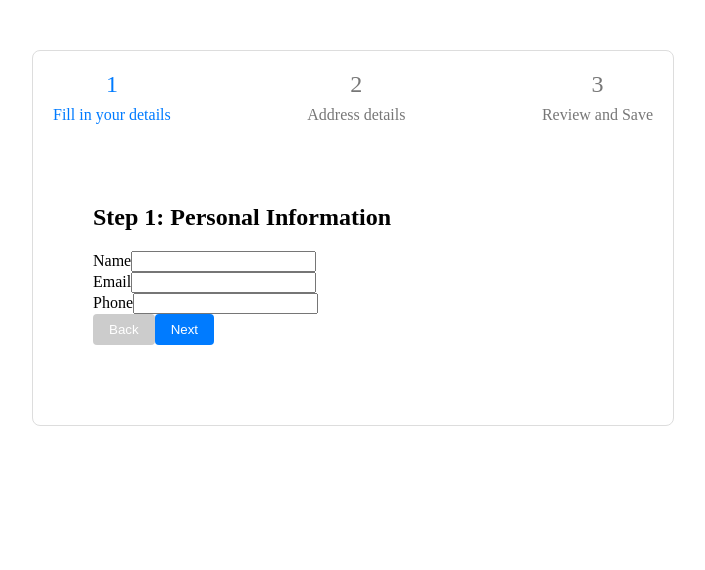
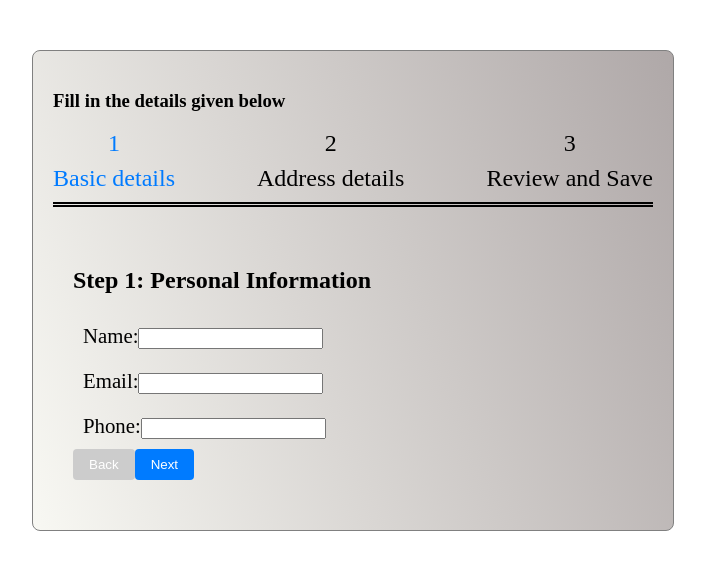
Before and after one commit to Ayesha19297/Multi-step-form, a React (Create React App) app in the folder steps-form/: page / in a window 1280 px wide. Shown: the top 570 px of the page, without its empty margins (287-992 px from the left). Built offline with nearby package versions, Linux system fonts and the light colour scheme; the HTML template or start-up script is replaced by a standard one.

Commit message:
improved ui

```diff
--- /dev/null
+++ b/steps-form/src/Components/Buttons/buttons.css
@@ -0,0 +1,13 @@
+
+  .btn {
+    background-color: #007bff;
+    color: white;
+    padding: 8px 16px;
+    border: none;
+    border-radius: 4px;
+    cursor: pointer;
+  }
+  .btn:disabled {
+    background-color: #ccc;
+    cursor: not-allowed;
+  }
--- a/steps-form/src/Components/Buttons/index.js
+++ b/steps-form/src/Components/Buttons/index.js
@@ -1,4 +1,5 @@
 import React from "react";
+import './buttons.css';
 
 const Buttons = ({ step, handleNext, handlePrev, handleFinish }) => {
   return (
--- a/steps-form/src/Components/MultiStepForm/form.css
+++ b/steps-form/src/Components/MultiStepForm/form.css
@@ -5,9 +5,13 @@
   max-width: 600px;
   margin: 50px auto;
   padding: 20px;
-  border: 1px solid #ddd;
+  border: 1px solid gray;
   border-radius: 8px;
-  /* background-color: #e2e1e1; */
+  background-image: linear-gradient(
+    250deg,
+    rgb(175, 168, 168),
+    rgb(248, 248, 243)
+  );
   font-family: "Times New Roman", Times, serif;
 }
 
@@ -15,6 +19,8 @@
   display: flex;
   justify-content: space-between;
   margin-bottom: 20px;
+  padding-bottom: 10px;
+  border-bottom: 5px double black;
 }
 
 .step-item {
@@ -23,14 +29,15 @@
 
 .step-number {
   font-size: 1.5rem;
-  color: #777;
+  color: black;
 }
 
 .step-title {
   display: block;
   margin-top: 8px;
   font-weight: 500;
-  color: #777;
+  color: black;
+  font-size: 1.5rem;
 }
 
 .step-item.active .step-number {
@@ -42,23 +49,5 @@
 }
 
 .form-content {
-  margin-bottom: 20px;
+  margin-bottom: 10px;
 }
-
-.buttons {
-  text-align: right;
-}
-
-.btn {
-  background-color: #007bff;
-  color: white;
-  padding: 8px 16px;
-  border: none;
-  border-radius: 4px;
-  cursor: pointer;
-}
-
-.btn:disabled {
-  background-color: #ccc;
-  cursor: not-allowed;
-}
--- a/steps-form/src/Components/MultiStepForm/index.js
+++ b/steps-form/src/Components/MultiStepForm/index.js
@@ -51,11 +51,13 @@ const MultiStepForm = () => {
 
   const renderStepsIndicator = () => {
     const steps = [
-      "Fill in your details",
+      "Basic details",
       "Address details",
       "Review and Save",
     ];
     return (
+        <>
+        <h3>Fill in the details given below</h3>
       <div className="steps-indicator">
         {steps.map((title, index) => (
           <div
@@ -67,6 +69,7 @@ const MultiStepForm = () => {
           </div>
         ))}
       </div>
+      </>
     );
   };
 
--- a/steps-form/src/Components/Steps/Step1.js
+++ b/steps-form/src/Components/Steps/Step1.js
@@ -22,7 +22,7 @@ const Step1 = ({ formData, errors, handleChange, nextStep }) => {
     <div className="main">
         <h2>Step 1: Personal Information</h2>
       <div className="form-group">
-        <label>Name</label>
+        <label>Name:</label>
         <input
           type="text"
           className="form-control"
@@ -31,7 +31,7 @@ const Step1 = ({ formData, errors, handleChange, nextStep }) => {
         />
       </div>
       <div className="form-group">
-        <label>Email</label>
+        <label>Email:</label>
         <input
           type="email"
           className="form-control"
@@ -43,7 +43,7 @@ const Step1 = ({ formData, errors, handleChange, nextStep }) => {
         )}
       </div>
       <div className="form-group">
-        <label>Phone</label>
+        <label>Phone:</label>
         <input
           type="text"
           className="form-control"
--- a/steps-form/src/Components/Steps/Step2.js
+++ b/steps-form/src/Components/Steps/Step2.js
@@ -21,7 +21,7 @@ const Step2 = ({ formData, errors, handleChange, nextStep, prevStep }) => {
       <form>
         <h2>Step 2: Address Information</h2>
         <div className="form-group">
-          <label>Address Line 1</label>
+          <label>Address Line 1:</label>
           <input
             type="text"
             className="form-control"
@@ -30,7 +30,7 @@ const Step2 = ({ formData, errors, handleChange, nextStep, prevStep }) => {
           />
         </div>
         <div className="form-group">
-          <label>Address Line 2</label>
+          <label>Address Line 2:</label>
           <input
             type="text"
             className="form-control"
@@ -39,7 +39,7 @@ const Step2 = ({ formData, errors, handleChange, nextStep, prevStep }) => {
           />
         </div>
         <div className="form-group">
-          <label>City</label>
+          <label>City:</label>
           <input
             type="text"
             className="form-control"
@@ -48,7 +48,7 @@ const Step2 = ({ formData, errors, handleChange, nextStep, prevStep }) => {
           />
         </div>
         <div className="form-group">
-          <label>State</label>
+          <label>State:</label>
           <input
             type="text"
             className="form-control"
@@ -57,7 +57,7 @@ const Step2 = ({ formData, errors, handleChange, nextStep, prevStep }) => {
           />
         </div>
         <div className="form-group">
-          <label>Zip Code</label>
+          <label>Zip Code:</label>
           <input
             type="text"
             className="form-control"
--- a/steps-form/src/Components/Steps/Step3.js
+++ b/steps-form/src/Components/Steps/Step3.js
@@ -14,19 +14,16 @@ const Step3 = ({formData, prevStep , handleFinish}) => {
   return (
     <div>
       <h2>Confirm the details:</h2>
-      <div>
-        <h3>Personal Information</h3>
-        <p>Name: {formData.name}</p>
-        <p>Email: {formData.email}</p>
-        <p>Phone: {formData.phone}</p>
-      </div>
-      <div>
-        <h3>Address Information</h3>
-        <p>Address Line 1: {formData.address1}</p>
-        <p>Address Line 2: {formData.address2}</p>
-        <p>City: {formData.city}</p>
-        <p>State: {formData.state}</p>
-        <p>Zip Code: {formData.zipcode}</p>
+      <hr />
+      <div className="display">
+        <p><strong>Name:</strong> {formData.name}</p>
+        <p><strong>Email:</strong> {formData.email}</p>
+        <p><strong>Phone:</strong> {formData.phone}</p>
+        <p><strong>Address Line 1:</strong> {formData.address1}</p>
+        <p><strong>Address Line 2:</strong> {formData.address2}</p>
+        <p><strong>City:</strong> {formData.city}</p>
+        <p><strong>State:</strong> {formData.state}</p>
+        <p><strong>Zip Code:</strong> {formData.zipcode}</p>
       </div>
       <div>
         <Buttons step={3} handlePrev={prevStep} handleFinish={handleFinish} />
--- a/steps-form/src/Components/Steps/steps.css
+++ b/steps-form/src/Components/Steps/steps.css
@@ -1,8 +1,8 @@
 .main {
   display: inline-block;
   text-align: justify;
-  margin: 20px;
-  padding: 20px;
+  margin: 10px;
+  padding: 10px;
 }
 .main form {
   display: flex;
@@ -10,3 +10,10 @@
   flex-direction: column;
   font-family: Georgia, "Times New Roman", Times, serif;
 }
+.form-group{
+    padding:10px;
+    font-size: 1.3rem;
+}
+.display{
+    font-size: 1.5rem;
+}
```
